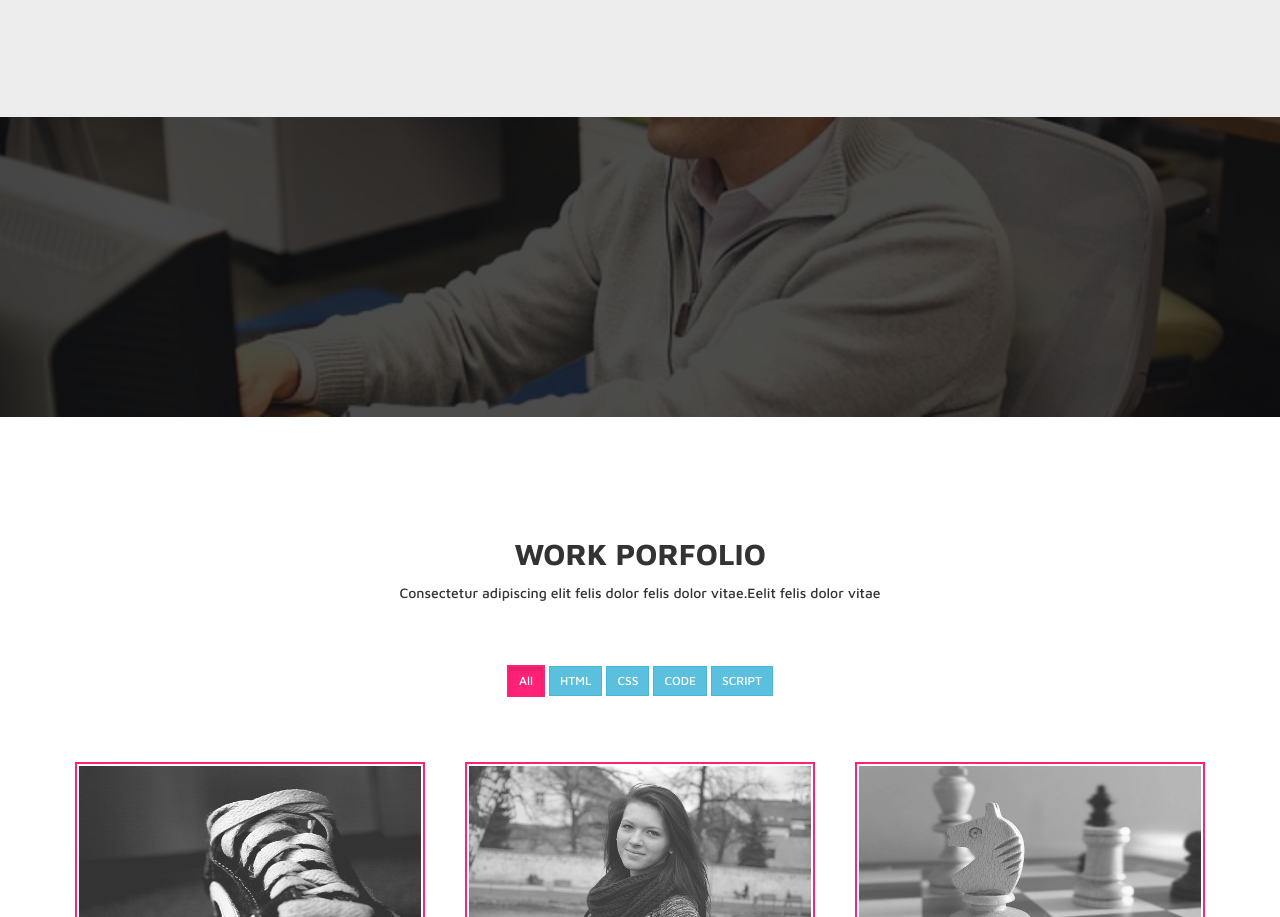
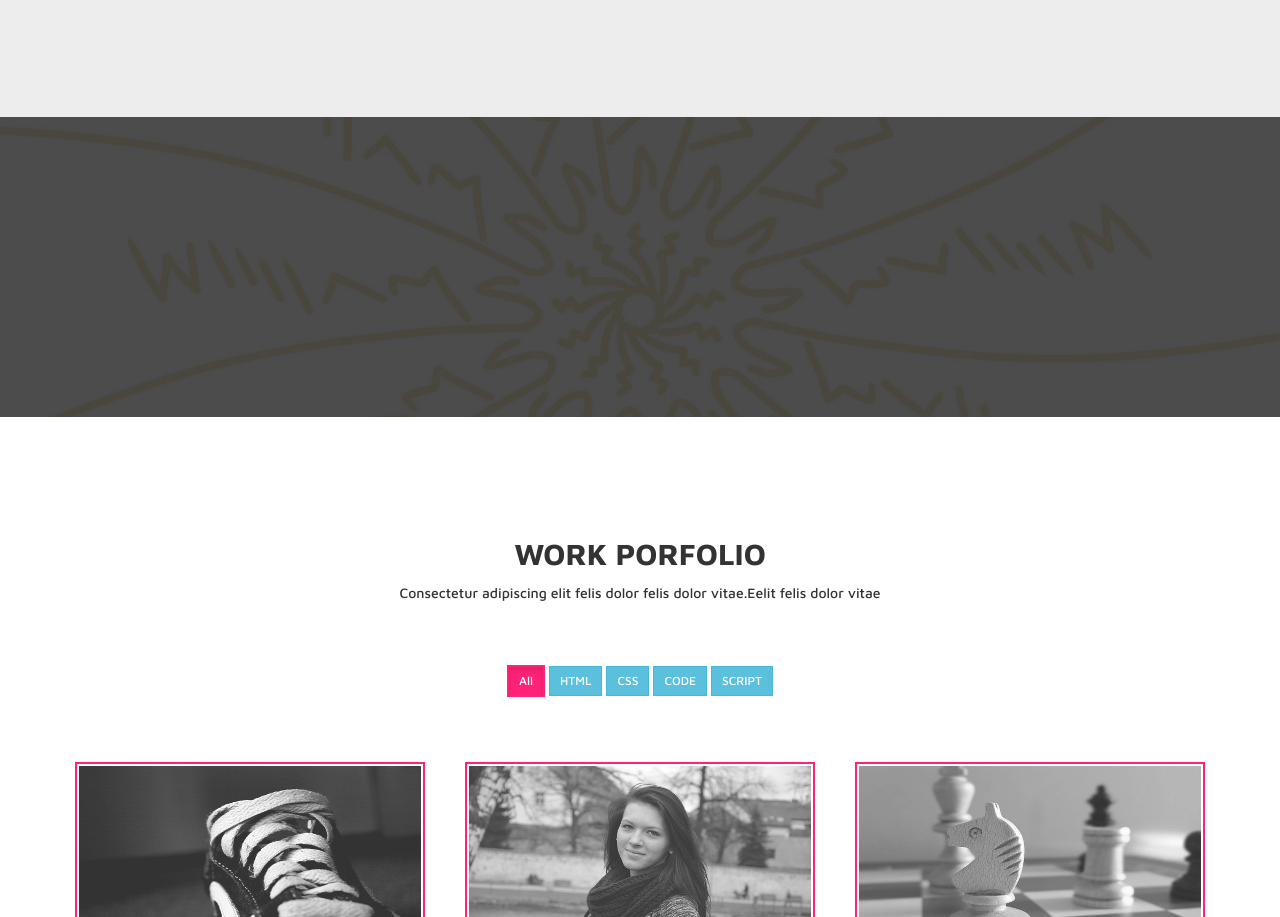
Before and after one commit to homercrates/homercrates.github.io, a plain HTML site: page index.html in a window 1280 px wide. Shown: the part 1441-2358 px from the top of the page. Drawn offline with Linux system fonts and the light colour scheme; files whose address does not match are found by name.

Commit message:
changed cleints background img

```diff
--- a/assets/css/style.css
+++ b/assets/css/style.css
@@ -177,7 +177,7 @@
  ============================================================ */
 
 #clients {
-    background: url(../img/clients.jpg) no-repeat center center;
+    background: url(../img/testback.jpg) no-repeat center center;
     padding: 0;
     -webkit-background-size: cover;
     background-size: cover;
```
Also changed, not shown: assets/img/testback.jpg (added), 1 other file.
